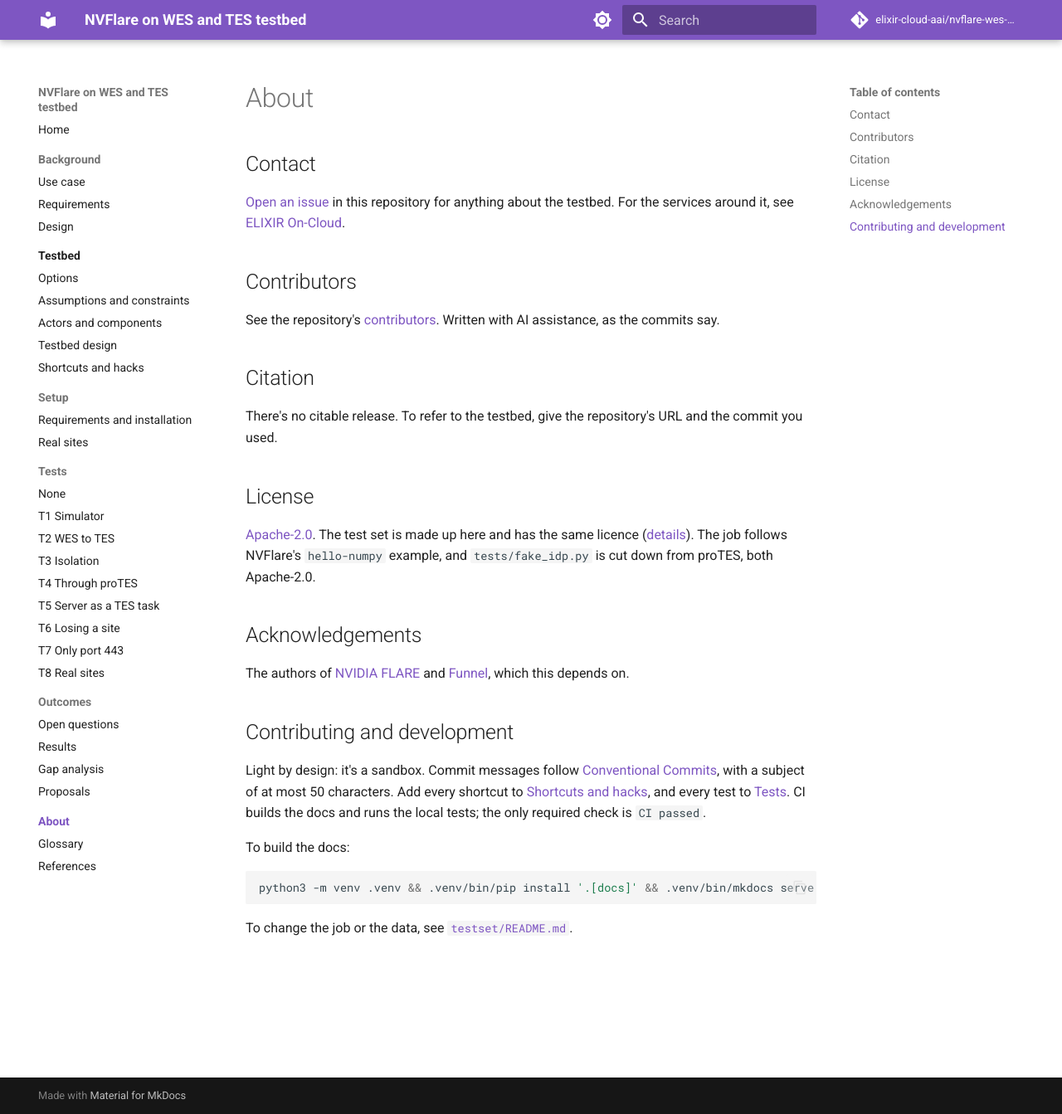
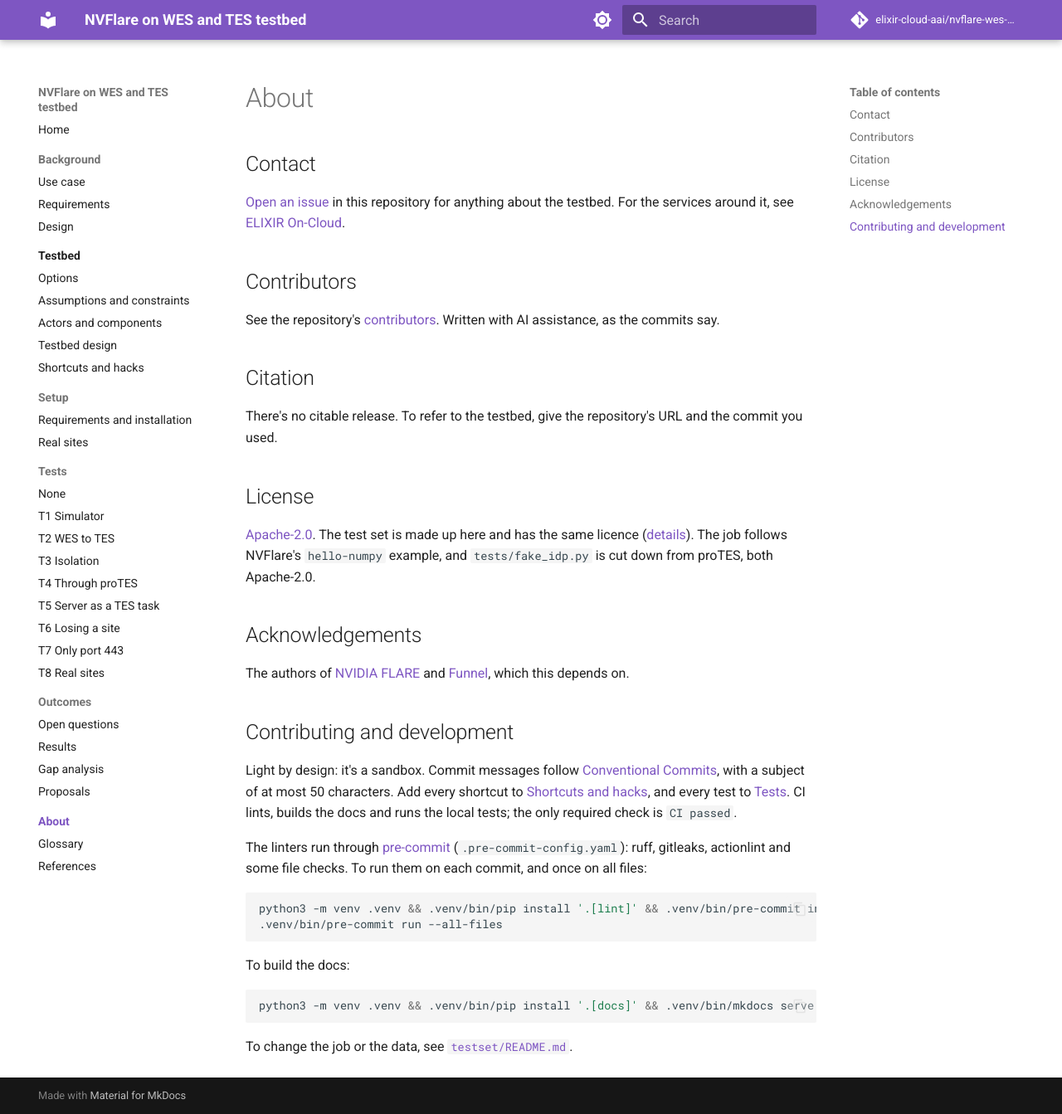
Before and after one commit to elixir-cloud-aai/nvflare-wes-testbed, an MkDocs documentation site: the page built from docs/about/index.md, in a window 1280 px wide and 1343 px high. Shown: the whole window at 83% size. Built offline with MkDocs 1.6.1 and Material for MkDocs 9.7.7, drawn with Linux system fonts in a browser that asks for light colours; comment, search, counter and statistics services are not loaded.

Commit message:
ci: lint through pre-commit (#28)
* style: fix ruff findings

Wrap one long line and drop an unused noqa (no S rules are enabled),
so that the new lint job passes. No change in behaviour.

Co-Authored-By: Claude Opus 5.5 <noreply@anthropic.com>

* ci: lint through pre-commit

ruff, gitleaks and actionlint, plus file checks, through pre-commit
as in the organization's other repositories, hooks pinned to
commits. A new job "Lint" runs them, with gitleaks over the whole
checkout, and is in the needs of the gate. pre-commit comes from the
new "lint" extra. The NVFlare job export keeps its own formatting.

Closes #17

Co-Authored-By: Claude Opus 5.5 <noreply@anthropic.com>

---------

Co-authored-by: Claude Opus 5.5 <noreply@anthropic.com>

````diff
--- a/docs/about/index.md
+++ b/docs/about/index.md
@@ -22,7 +22,14 @@ The authors of [NVIDIA FLARE](https://github.com/NVIDIA/NVFlare) and [Funnel](ht
 
 ## Contributing and development
 
-Light by design: it's a sandbox. Commit messages follow [Conventional Commits](https://www.conventionalcommits.org/), with a subject of at most 50 characters. Add every shortcut to [Shortcuts and hacks](../testbed/shortcuts.md), and every test to [Tests](../tests/index.md). CI builds the docs and runs the local tests; the only required check is `CI passed`.
+Light by design: it's a sandbox. Commit messages follow [Conventional Commits](https://www.conventionalcommits.org/), with a subject of at most 50 characters. Add every shortcut to [Shortcuts and hacks](../testbed/shortcuts.md), and every test to [Tests](../tests/index.md). CI lints, builds the docs and runs the local tests; the only required check is `CI passed`.
+
+The linters run through [pre-commit](https://pre-commit.com/) (`.pre-commit-config.yaml`): ruff, gitleaks, actionlint and some file checks. To run them on each commit, and once on all files:
+
+```sh
+python3 -m venv .venv && .venv/bin/pip install '.[lint]' && .venv/bin/pre-commit install
+.venv/bin/pre-commit run --all-files
+```
 
 To build the docs:
 
--- a/pyproject.toml
+++ b/pyproject.toml
@@ -13,6 +13,10 @@ docs = [
     "mkdocs>=1.6,<2",
     "mkdocs-material>=9.5,<10",
 ]
+# Hooks and their versions are in `.pre-commit-config.yaml`
+lint = [
+    "pre-commit>=4.6,<5",
+]
 
 [build-system]
 requires = ["setuptools>=77"]
````
Also changed, not shown: .pre-commit-config.yaml (added, +42 -0 lines), 3 other files.
